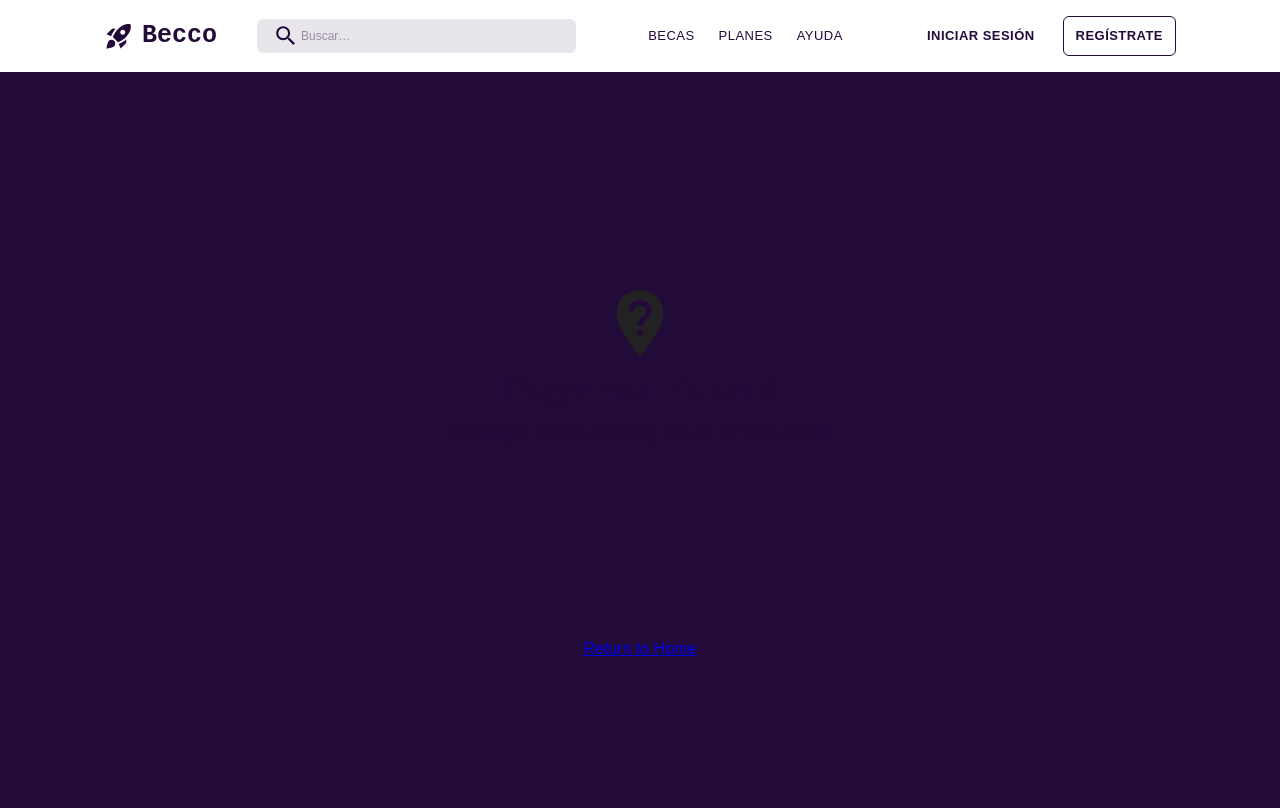
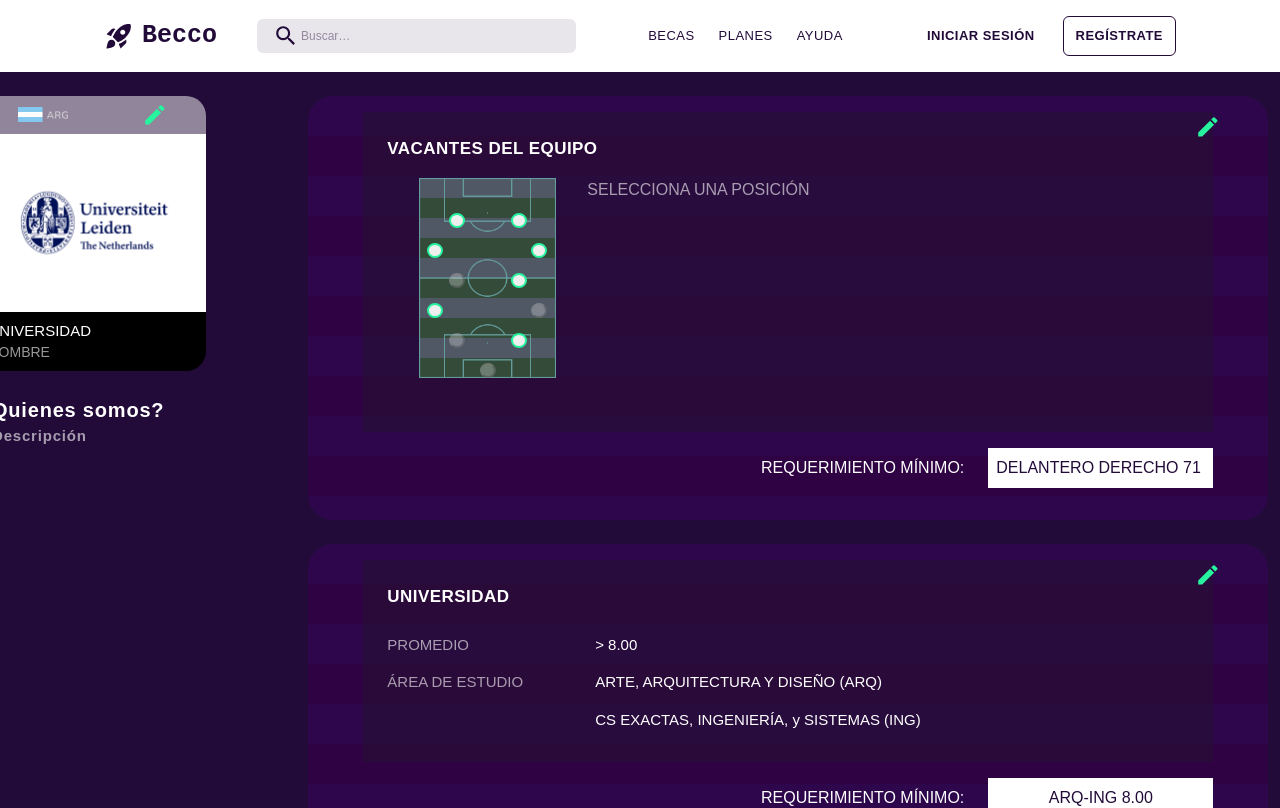
Before and after one commit to No-Country/c8-48-t-typescript-react, a React (Vite) app in the folder client/: page /auth/university-profile in a window 1280 px wide. Before the commit this address led to /error-404. Built offline with nearby package versions, Linux system fonts and the light colour scheme.

Commit message:
university profile

```diff
--- a/client/src/routes/auth.routes.tsx
+++ b/client/src/routes/auth.routes.tsx
@@ -5,6 +5,7 @@ const DefaultLayout = lazy(() => import('../views/DefaultLayout'));
 const SignUpAthlete = lazy(() => import('../views/register/SignUpAthlete'));
 const SignUpUniversity = lazy(() => import('../views/register/SignUpUniversity'));
 const Login = lazy(() => import('../views/login'));
+const UniversityProfile = lazy(() => import('../views/UniversityProfile/UniversityProfile'));
 
 const routesAuth: JSX.Element = (
   <Route path="auth" element={<DefaultLayout />}>
@@ -13,6 +14,7 @@ const routesAuth: JSX.Element = (
     <Route path="sign-up/athlete" element={<SignUpAthlete />} />
     <Route path="sign-up/university" element={<SignUpUniversity />} />
     <Route path="error" element={<DefaultLayout />} />
+    <Route path="university-profile" element={<UniversityProfile />} />
   </Route>
 );
 
```
Also changed, not shown: client/.cspell.json.
